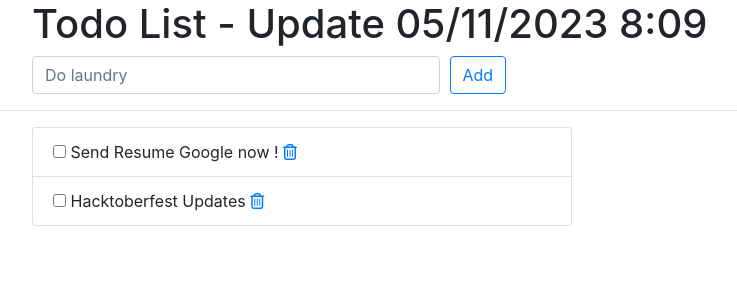
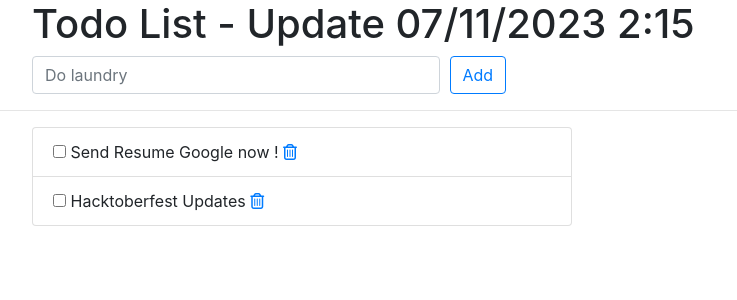
Before and after one commit to mHuy060903/devops, a Django app: page /todos/ in a window 1280 px wide. Shown: the top 300 px of the page, without its empty margins (243-980 px from the left). Run offline with Django 3.2, Linux system fonts and the light colour scheme; data comes from the database, SQL or seed files in the repository; some libraries are stand-ins or nearby versions.

Commit message:
Five Commit

```diff
--- a/todos/templates/todos/index.html
+++ b/todos/templates/todos/index.html
@@ -12,7 +12,7 @@
     <div class="offset-md-2 col-lg-9">
       <div class="page-header">
         <h1>
-          Todo List - Update 05/11/2023 8:09
+          Todo List - Update 07/11/2023 2:15
         </h1>
       </div>
     </div>
```
